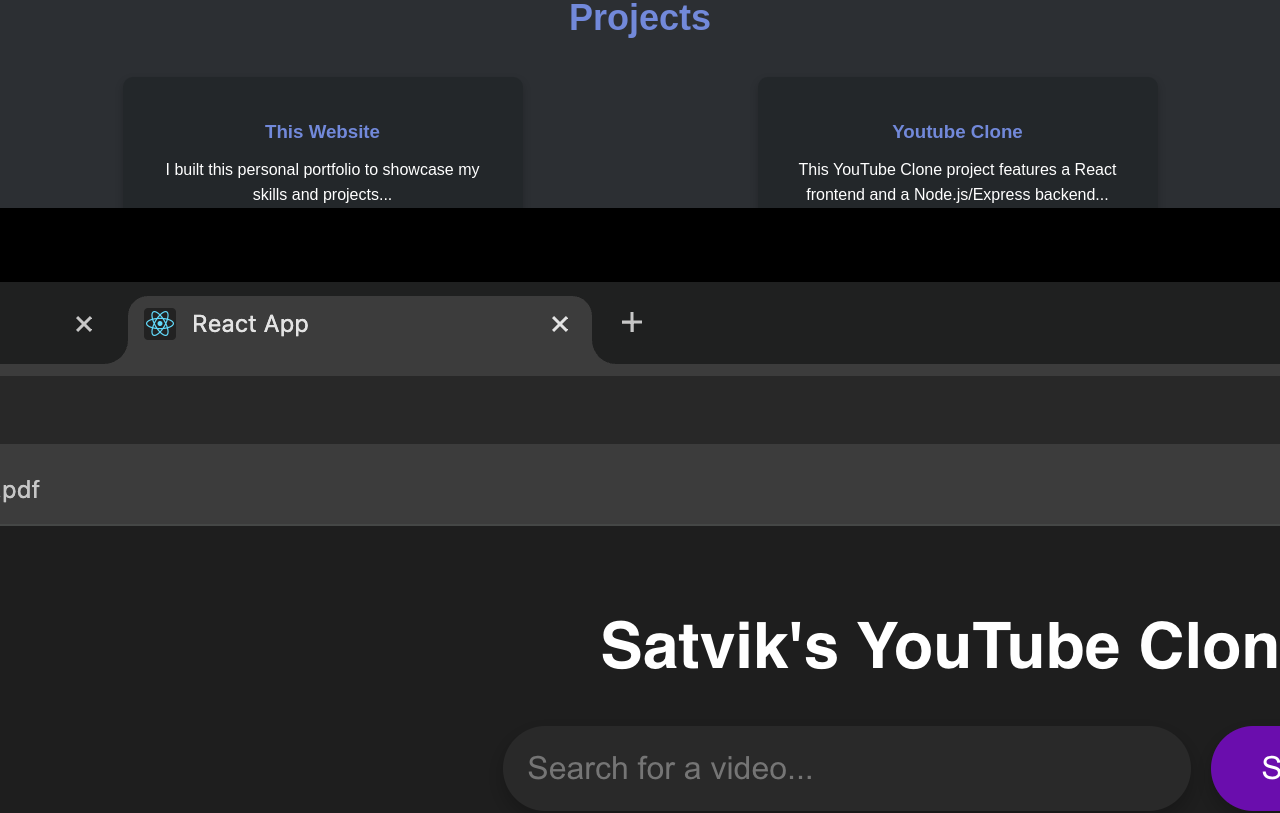
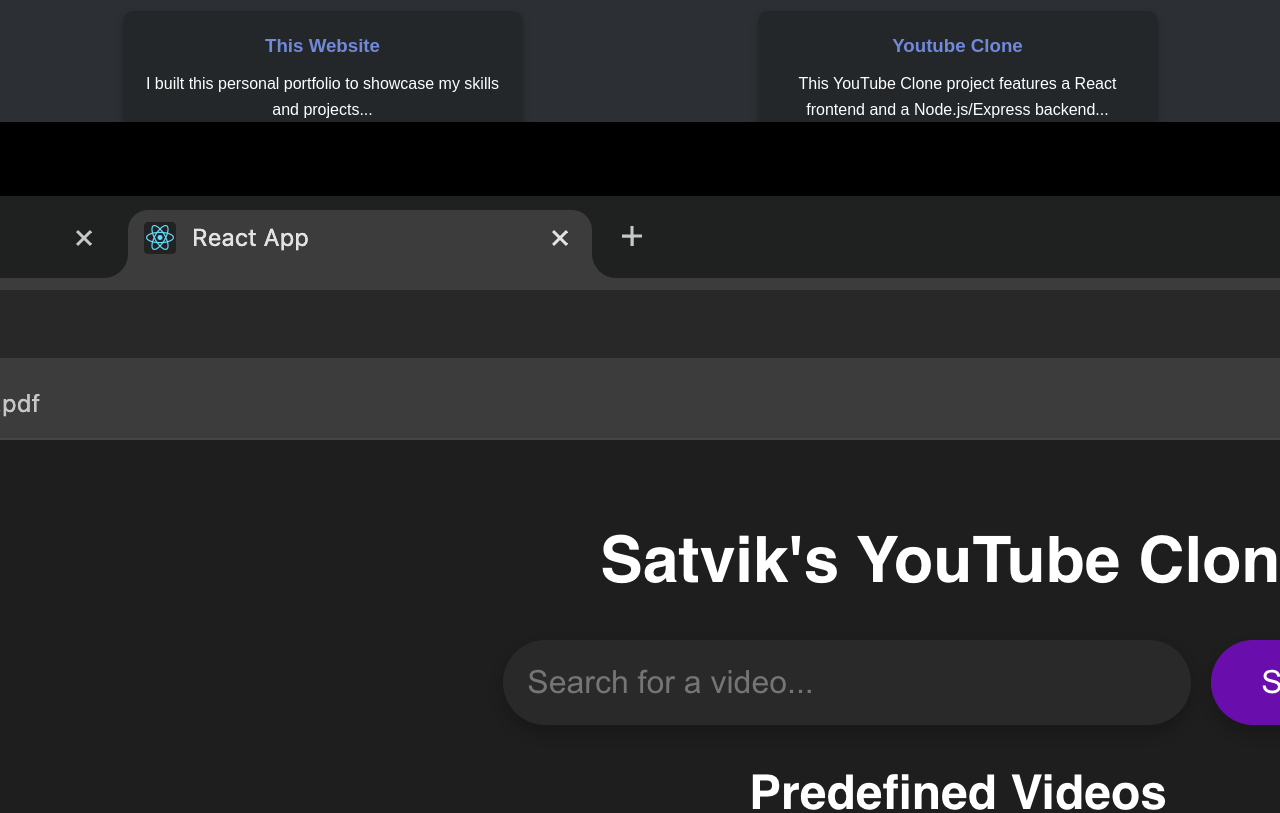
Before and after one commit to satvikgarimella/Mypotfolio, a React (Create React App) app: page / in a window 1280 px wide. Shown: the part 1160-1973 px from the top of the page. Built offline with nearby package versions, Linux system fonts and the light colour scheme.

Commit message:
Update App.css

```diff
--- a/src/App.css
+++ b/src/App.css
@@ -95,7 +95,7 @@ body {
   transform: translateY(-5px);
 }
 
-/* WorkExperience Section */
+/* WorkExperience, Projects, and Certificates sections */
 .WorkExperience, .projects, .certificates {
   padding: 60px 20px;
   background-color: var(--main-bg-color);
@@ -116,8 +116,9 @@ body {
 
 .WorkExperience-card, .project-card, .cert-card {
   background-color: var(--card-bg-color);
-  padding: 40px;
-  width: 400px;
+  padding: 20px;
+  width: 100%;
+  max-width: 400px;
   border-radius: 10px;
   box-shadow: 0 4px 8px rgba(0, 0, 0, 0.2);
   transition: transform 0.3s ease, box-shadow 0.3s ease;
@@ -136,9 +137,18 @@ body {
   margin-bottom: 10px;
 }
 
+/* Project image styling */
+.project-card img {
+  width: 100%;
+  height: auto;
+  object-fit: cover;
+  border-radius: 8px;
+  margin-bottom: 20px;
+}
+
 /* Contact Section Styling */
 .contact-section {
-  padding: 80px 20px; /* Increased padding for better spacing */
+  padding: 80px 20px;
   background-color: var(--main-bg-color);
   color: var(--text-color);
   text-align: center;
@@ -163,10 +173,10 @@ body {
   align-items: center;
   max-width: 600px;
   margin: 0 auto;
-  background-color: var(--card-bg-color); /* Add card background */
+  background-color: var(--card-bg-color);
   padding: 40px;
-  border-radius: 12px; /* Smooth corners */
-  box-shadow: 0 4px 12px rgba(0, 0, 0, 0.1); /* Soft shadow */
+  border-radius: 12px;
+  box-shadow: 0 4px 12px rgba(0, 0, 0, 0.1);
 }
 
 .contact-form div {
@@ -253,18 +263,8 @@ body {
 .footer p {
   margin: 0;
 }
-/* Footer styling */
-.footer {
-  text-align: center;
-  padding: 20px;
-  background-color: var(--header-bg-color);
-  color: var(--subtext-color);
-}
 
-.footer p {
-  margin: 0;
-}
-
+/* Animation Keyframes */
 @keyframes fadeIn {
   0% {
     opacity: 0;
```
